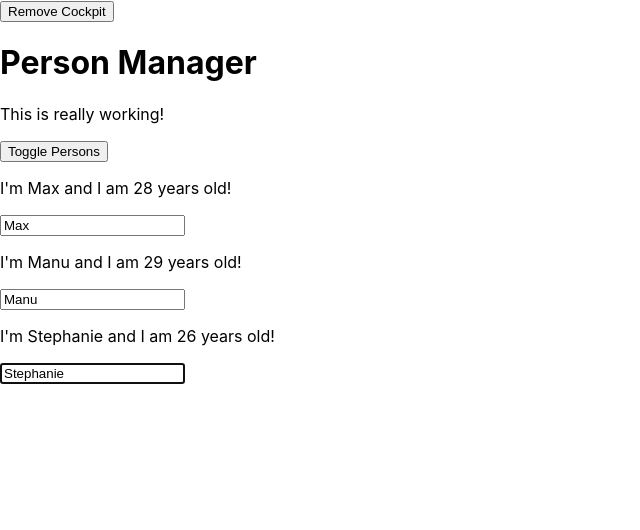
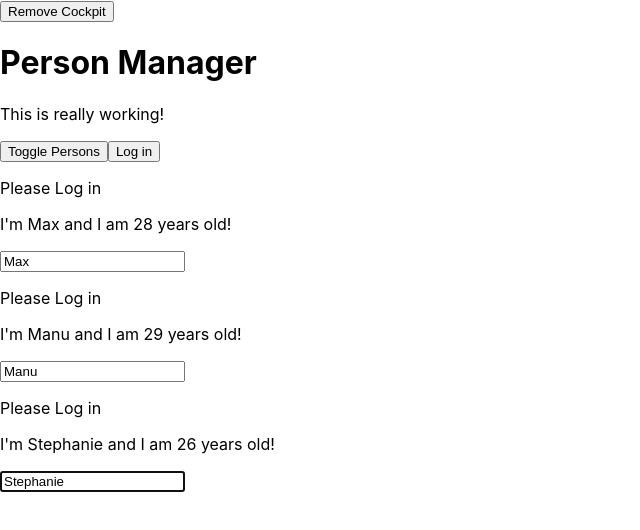
Before and after one commit to arthurthlee/React-Complete-Guide, a React app: page / in a window 1280 px wide. Shown: the top 530 px of the page, without its empty margins (0-640 px from the left). Built offline with nearby package versions, Linux system fonts and the light colour scheme.

Commit message:
Chapter 7 Lesson 28: Understanding Prop Chain Problems

```diff
--- a/src/components/Cockpit/Cockpit.js
+++ b/src/components/Cockpit/Cockpit.js
@@ -46,6 +46,7 @@
             ref={toggleBtnRef}
             className={btnClass}
             onClick={props.clicked}>Toggle Persons</button>
+            <button onClick={props.login}>Log in</button>
         </div>
     );
 };
--- a/src/components/Persons/Person/Person.js
+++ b/src/components/Persons/Person/Person.js
@@ -19,6 +19,7 @@
         console.log('[Person.js] rendering');
         return (
             <Aux>
+                {this.props.isAuth ? <p>Authenticated</p> : <p> Please Log in</p>}
                 <p onClick={this.props.clicked}>
                     I'm {this.props.name} and I am {this.props.age} years old!
                 </p>
--- a/src/components/Persons/Persons.js
+++ b/src/components/Persons/Persons.js
@@ -49,6 +49,7 @@
             clicked={() => this.props.clicked(index)}
             name={person.name}
             age={person.age}
+            isAuth={this.props.isAuthenticated}
             changed={(event) => this.props.changed(event, person.id)}/>)
         });
     };
--- a/src/containers/App.js
+++ b/src/containers/App.js
@@ -22,6 +22,7 @@
     showPersons: false,
     showCockpit: true,
     changeCounter: 0,
+    authenticated: false,
   }
 
   static getDerivedStateFromProps(props, state) {
@@ -84,6 +85,10 @@
 
   }
 
+  loginHandler = () => {
+    this.setState({authenticated: true});
+  }
+
   render() {
     console.log('[App.js] render');
     let persons = null;
@@ -94,6 +99,7 @@
           persons={this.state.persons}
           clicked={this.deletePersonHandler}
           changed={this.nameChangedHandler}
+          isAuthenticated={this.state.authenticated}
         ></Persons>
       );
     }
@@ -113,6 +119,7 @@
           showPersons={this.state.showPersons}
           personsLength={this.state.persons.length}
           clicked={this.togglePersonsHandler}
+          login={this.loginHandler}
         /> : null}
         {persons}
       </Auxiliary>
```
